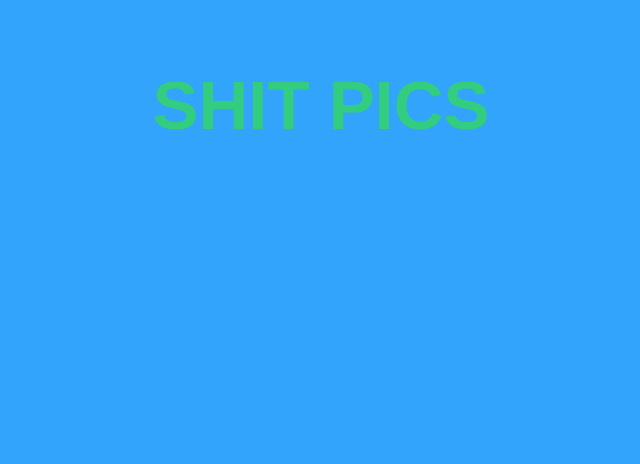
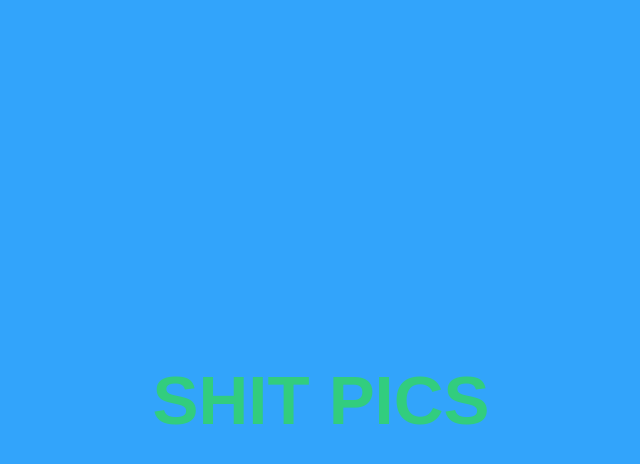
Before and after one commit to Dman757/shitpics, a React (Create React App) app: page / in a window 1280 px wide. Shown: the top 464 px of the page, without its empty margins (319-959 px from the left). Built offline with nearby package versions, Linux system fonts and the light colour scheme.

Commit message:
stupid css

```diff
--- a/src/App.css
+++ b/src/App.css
@@ -1,29 +1,24 @@
 .App {
-  text-align: center;
+  display: flex;
+  align-items: center;
+  justify-content: center;
+  height: 100vh;
 }
 
-.App-logo {
-  animation: App-logo-spin infinite 20s linear;
-  height: 80px;
+html {
+  animation: backgroundShit infinite 5s;
+  animation-direction: alternate;
 }
 
 .App-header {
   background-color: rgb(255, 0, 234);
-  height: 1920px;
-  padding: 20px;
-  color: white;
-  animation: headerShit infinite 5s;
-  animation-direction: alternate;
 }
 
 .App-title {
+  margin: 0;
   font-size: 1.5em;
   animation: titleShit infinite 1s;
   animation-direction: alternate;
-}
-
-.App-intro {
-  font-size: large;
 }
 
 @keyframes App-logo-spin {
@@ -36,7 +31,7 @@
   to { font-size: 5em; color: rgb(0, 255, 157); }
 }
 
-@keyframes headerShit {
+@keyframes backgroundShit {
   from {background-color: rgb(255, 0, 234); }
   to {background-color: rgb(0, 204, 255); }
 }
--- a/src/App.js
+++ b/src/App.js
@@ -1,21 +1,18 @@
-import React, { Component } from 'react';
-import logo from './logo.svg';
-import './App.css';
+import React, { Component } from 'react'
+import './App.css'
 
 class App extends Component {
-  render() {
+  render () {
     return (
-      <div className="App">
-        <header className="App-header">
-          {/* <img src={logo} className="App-logo" alt="logo" /> */}
-          <h1 className="App-title">SHIT PICS</h1>
-        </header>
+      <div className='App'>
+        {/* <img src={logo} className="App-logo" alt="logo" /> */}
+        <h1 className='App-title'>SHIT PICS</h1>
         {/* <p className="App-intro">
-          To get started, edit <code>src/App.js</code> and save to reload.
+        To get started, edit <code>src/App.js</code> and save to reload.
         </p> */}
       </div>
-    );
+    )
   }
 }
 
-export default App;
+export default App
```
Also changed, not shown: src/index.js (+7 -7 lines).
